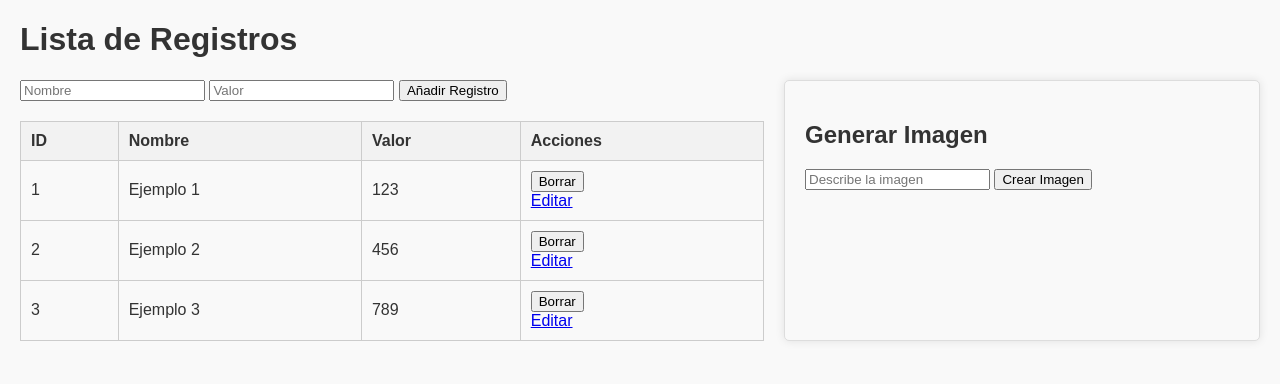
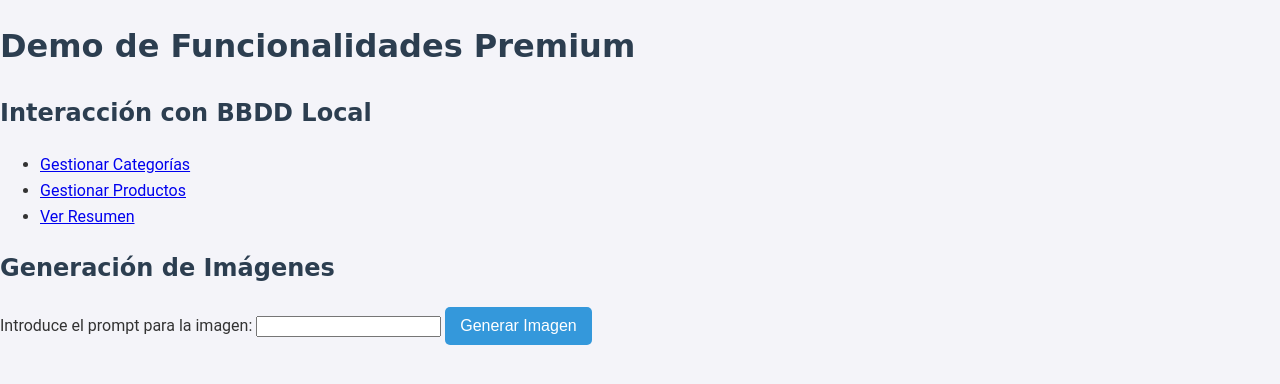
Before and after one commit to GAYARRI/Personal_Project_0, a Flask app: page / in a window 1280 px wide. Shown: the top 384 px of the page. Run offline with Flask 3, Linux system fonts and the light colour scheme.

Commit message:
Añadida funcionalidad de generación de imágenes con spinner y bbdd multitabla

```diff
--- a/app/routes.py
+++ b/app/routes.py
@@ -1,92 +1,107 @@
-import os
+from flask import Blueprint, render_template, request, redirect, url_for, flash
+from app.models import Categoria, Producto
+from app_db import db
+import os # Para leer variables de entorno
 import requests
-from flask import Blueprint, render_template, request, redirect, url_for, flash
-
-from app.models import Registro
-from app_db import db
 
 main = Blueprint('main', __name__)
 
-@main.route('/', methods=['GET', 'POST'])
-def home():
+# Gestión de categorías
+@main.route('/categorias', methods=['GET', 'POST'])
+def categorias():
     if request.method == 'POST':
         nombre = request.form.get('nombre')
-        valor = request.form.get('valor')
-        prompt = request.form.get('prompt')
+        if not nombre:
+            flash("El nombre de la categoría es obligatorio.", "error")
+        else:
+            nueva_categoria = Categoria(nombre=nombre)
+            db.session.add(nueva_categoria)
+            db.session.commit()
+            flash("Categoría añadida con éxito.", "success")
+    categorias = Categoria.query.all()
+    return render_template('categorias.html', categorias=categorias)
 
-        if not nombre or not valor:
-            flash("Todos los campos son obligatorios", "error")
-        elif Registro.query.filter_by(nombre=nombre).first():
-            flash("Ya existe un registro con este nombre", "error")
+@main.route('/categorias/borrar/<int:id>', methods=['POST'])
+def borrar_categoria(id):
+    categoria = Categoria.query.get_or_404(id)
+    db.session.delete(categoria)
+    db.session.commit()
+    flash("Categoría eliminada con éxito.", "success")
+    return redirect(url_for('main.categorias'))
+
+# Gestión de productos
+@main.route('/productos', methods=['GET', 'POST'])
+def productos():
+    categorias = Categoria.query.all()
+    if request.method == 'POST':
+        nombre = request.form.get('nombre')
+        precio = request.form.get('precio')
+        categoria_id = request.form.get('categoria_id')
+        if not nombre or not precio or not categoria_id:
+            flash("Todos los campos son obligatorios.", "error")
         else:
-            nuevo_registro = Registro(nombre=nombre, valor=valor)
-            db.session.add(nuevo_registro)
+            nuevo_producto = Producto(nombre=nombre, precio=float(precio), categoria_id=int(categoria_id))
+            db.session.add(nuevo_producto)
             db.session.commit()
-            flash("Registro añadido con éxito", "success")
+            flash("Producto añadido con éxito.", "success")
+    productos = Producto.query.all()
+    return render_template('productos.html', productos=productos, categorias=categorias)
 
-        return redirect(url_for('main.home'))
+@main.route('/productos/borrar/<int:id>', methods=['POST'])
+def borrar_producto(id):
+    producto = Producto.query.get_or_404(id)
+    db.session.delete(producto)
+    db.session.commit()
+    flash("Producto eliminado con éxito.", "success")
+    return redirect(url_for('main.productos'))
 
-    registros = Registro.query.all()
-    return render_template('home.html', registros=registros)
+# Resumen por categorías
+@main.route('/resumen', methods=['GET'])
+def resumen():
+    resumen = db.session.query(
+        Categoria.nombre,
+        db.func.count(Producto.id).label('total_productos'),
+        db.func.sum(Producto.precio).label('suma_precios'),
+        db.func.avg(Producto.precio).label('promedio_precio')
+    ).join(Producto, Categoria.id == Producto.categoria_id).group_by(Categoria.id).all()
+    return render_template('resumen.html', resumen=resumen)
 
-@main.route('/borrar/<int:id>', methods=['POST'])
-def borrar(id):
-    registro = Registro.query.get_or_404(id)
-    db.session.delete(registro)
-    db.session.commit()
-    flash("Registro eliminado con éxito", "success")
-    return redirect(url_for('main.home'))
+@main.route('/', methods=['GET'])
+def home():
+    return render_template('home.html')
 
-@main.route('/editar/<int:id>', methods=['GET', 'POST'])
-def editar(id):
-    registro = Registro.query.get_or_404(id)
-
-    if request.method == 'POST':
-        registro.nombre = request.form['nombre']
-        registro.valor = request.form['valor']
-        db.session.commit()
-        flash("Registro actualizado con éxito", "success")
-        return redirect(url_for('main.home'))
-
-    return render_template('editar.html', registro=registro)
-
+# Ruta para generar imágenes
 @main.route('/generate-image', methods=['POST'])
 def generate_image():
     prompt = request.form.get('prompt')
-    if not prompt:
-        flash("Debes proporcionar un prompt para generar la imagen", "error")
+    api_key = os.getenv('OPENAI_API_KEY')
+
+    if not api_key:
+        flash("Error: Falta la clave de API de OpenAI.", "error")
         return redirect(url_for('main.home'))
 
-    # Configuración de la API de OpenAI
-    api_key = os.getenv('OPENAI_API_KEY')
-    if not api_key:
-        flash("Error: La clave de OpenAI no está configurada como variable de entorno.", "error")
-        return redirect(url_for('main.home'))
-
-    # Llamada al API de OpenAI
+    # Configuración de la solicitud a la API de DALL-E
     dall_e_url = "https://api.openai.com/v1/images/generations"
     headers = {
         "Authorization": f"Bearer {api_key}",
-        "Content-Type": "application/json"
+        "Content-Type": "application/json",
     }
     data = {
         "prompt": prompt,
         "n": 1,
-        "size": "256x256"
+        "size": "256x256",
     }
 
     try:
         response = requests.post(dall_e_url, headers=headers, json=data)
         response.raise_for_status()
         response_data = response.json()
-        imagen_url = response_data['data'][0]['url']  # URL de la imagen generada
-        flash("Imagen generada con éxito.", "success")
+        imagen_url = response_data['data'][0]['url']
     except requests.exceptions.RequestException as e:
-        flash(f"Error al generar la imagen: {str(e)}", "error")
+        flash(f"Error al generar la imagen: {e}", "error")
         return redirect(url_for('main.home'))
     except KeyError:
-        flash("Error en la respuesta de la API. No se pudo generar la imagen.", "error")
+        flash("Error en la respuesta de la API.", "error")
         return redirect(url_for('main.home'))
 
-    # Redirigir y mostrar la imagen generada
-    return render_template('home.html', imagen_url=imagen_url, registros=Registro.query.all())
+    return render_template('home.html', imagen_url=imagen_url)
--- a/app/static/css/styles.css
+++ b/app/static/css/styles.css
@@ -1,22 +1,63 @@
+/* General */
 body {
-    font-family: Arial, sans-serif;
-    background-color: #f9f9f9;
+    font-family: 'Roboto', sans-serif;
+    background-color: #f4f4f9;
     color: #333;
-    margin: 20px;
+    line-height: 1.6;
+    margin: 0;
+    padding: 0;
 }
 
+h1, h2, h3 {
+    font-family: 'Lobster', cursive;
+    color: #2c3e50;
+}
+
+/* Botones */
+button {
+    background-color: #3498db;
+    color: white;
+    border: none;
+    padding: 10px 15px;
+    font-size: 16px;
+    cursor: pointer;
+    border-radius: 5px;
+}
+
+button:hover {
+    background-color: #2980b9;
+}
+
+/* Tablas */
 table {
     width: 100%;
     border-collapse: collapse;
-    margin-top: 20px;
+    margin: 20px 0;
 }
 
-th, td {
-    padding: 10px;
+table th, table td {
+    padding: 12px;
+    border: 1px solid #ddd;
     text-align: left;
-    border: 1px solid #ccc;
 }
 
-th {
-    background-color: #f2f2f2;
+table th {
+    background-color: #34495e;
+    color: white;
 }
+
+/* Spinner */
+.spinner {
+    width: 40px;
+    height: 40px;
+    border: 4px solid #f3f3f3;
+    border-top: 4px solid #3498db;
+    border-radius: 50%;
+    animation: spin 1s linear infinite;
+    margin: 0 auto;
+}
+
+@keyframes spin {
+    0% { transform: rotate(0deg); }
+    100% { transform: rotate(360deg); }
+}
--- a/app/templates/base.html
+++ b/app/templates/base.html
@@ -3,15 +3,32 @@
 <head>
     <meta charset="UTF-8">
     <meta name="viewport" content="width=device-width, initial-scale=1.0">
-    <title>{% block title %}Mi Aplicación{% endblock %}</title>
+    <title>{% block title %}Gestión de Registros{% endblock %}</title>
     <link rel="stylesheet" href="{{ url_for('static', filename='css/styles.css') }}">
 </head>
 <body>
     <header>
-        <h1>{% block header %}Bienvenido{% endblock %}</h1>
+        <h1>{% block header %}Gestión de Tablas{% endblock %}</h1>
     </header>
     <main>
+        {% with messages = get_flashed_messages(with_categories=True) %}
+        {% if messages %}
+            <ul>
+            {% for category, message in messages %}
+                <li class="{{ category }}">{{ message }}</li>
+            {% endfor %}
+            </ul>
+        {% endif %}
+        {% endwith %}
         {% block content %}{% endblock %}
     </main>
 </body>
 </html>
+
+<script>
+    function mostrarCargando() {
+        // Mostrar spinner mientras se genera la imagen
+        const spinner = document.getElementById('spinner');
+        spinner.style.display = 'block';
+    }
+</script>
--- a/app/templates/home.html
+++ b/app/templates/home.html
@@ -1,37 +1,37 @@
 {% extends "base.html" %}
 
-{% block title %}Lista de Registros{% endblock %}
+{% block title %}Demo de Funcionalidades Premium{% endblock %}
 
 {% block header %}
-<h1>Lista de Registros</h1>
+<h1>Demo de Funcionalidades Premium</h1>
 {% endblock %}
 
 {% block content %}
-<div class="container" style="display: flex; justify-content: space-between;">
-    <!-- Formulario y tabla de registros -->
-    <div class="table-section" style="width: 60%;">
-        <form method="POST" action="/">
-            <input type="text" name="nombre" placeholder="Nombre" required>
-            <input type="text" name="valor" placeholder="Valor" required>
-            <button type="submit">Añadir Registro</button>
-        </form>
+<div>
+    <h2>Interacción con BBDD Local</h2>
+    <ul>
+        <li><a href="{{ url_for('main.categorias') }}">Gestionar Categorías</a></li>
+        <li><a href="{{ url_for('main.productos') }}">Gestionar Productos</a></li>
+        <li><a href="{{ url_for('main.resumen') }}">Ver Resumen</a></li>
+    </ul>
+</div>
 
-        <!-- Incluir la tabla de registros -->
-        {% include "registros.html" %}
+<div>
+    <h2>Generación de Imágenes</h2>
+    <form method="POST" action="{{ url_for('main.generate_image') }}" onsubmit="mostrarCargando()">
+        <label for="prompt">Introduce el prompt para la imagen:</label>
+        <input type="text" id="prompt" name="prompt" required>
+        <button type="submit">Generar Imagen</button>
+    </form>
+    <div id="spinner" style="display: none; text-align: center;">
+        <p>Generando imagen...</p>
+        <div class="spinner"></div>
     </div>
-
-    <!-- Sección del prompt -->
-    <div class="prompt-section" style="width: 35%; border: 1px solid #ddd; padding: 20px; border-radius: 5px; box-shadow: 0 0 10px rgba(0, 0, 0, 0.1); background-color: #f9f9f9;">
-        <h2>Generar Imagen</h2>
-        <form method="POST" action="/generate-image">
-            <input type="text" name="prompt" placeholder="Describe la imagen" required>
-            <button type="submit">Crear Imagen</button>
-        </form>
-        <div style="margin-top: 20px;">
-            {% if imagen_url %}
-            <img src="{{ imagen_url }}" alt="Imagen generada por DALL-E" style="width: 100%; height: auto; border: 1px solid #ccc;">
-            {% endif %}
-        </div>
+    {% if imagen_url %}
+    <div>
+        <h3>Imagen generada:</h3>
+        <img src="{{ imagen_url }}" alt="Imagen generada por DALL-E">
     </div>
+    {% endif %}
 </div>
 {% endblock %}
--- a/app/templates/registros.html
+++ /dev/null
@@ -1,31 +0,0 @@
-<table class="table table-striped">
-    <thead class="table-dark">
-        <tr>
-            <th>ID</th>
-            <th>Nombre</th>
-            <th>Valor</th>
-            <th>Acciones</th>
-        </tr>
-    </thead>
-    <tbody>
-        {% if registros %}
-            {% for registro in registros %}
-            <tr>
-                <td>{{ registro.id }}</td>
-                <td>{{ registro.nombre }}</td>
-                <td>{{ registro.valor }}</td>
-                <td>
-                    <form method="POST" action="{{ url_for('main.borrar', id=registro.id) }}" class="d-inline" onsubmit="return confirm('¿Estás seguro de que deseas eliminar este registro?');">
-                        <button type="submit" class="btn btn-danger">Borrar</button>
-                    </form>
-                    <a href="{{ url_for('main.editar', id=registro.id) }}" class="btn btn-warning">Editar</a>
-                </td>
-            </tr>
-            {% endfor %}
-        {% else %}
-            <tr>
-                <td colspan="4" class="text-center">No hay registros disponibles</td>
-            </tr>
-        {% endif %}
-    </tbody>
-</table>
```
Also changed, not shown: app/__init__.py (+20 -12 lines), app/models.py (+10 -5 lines), app/templates/categorias.html (added, +36 -0 lines), app/templates/productos.html (added, +48 -0 lines), app/templates/resumen.html (added, +30 -0 lines), inicializar_db.py (+25 -39 lines), 1 other file.
